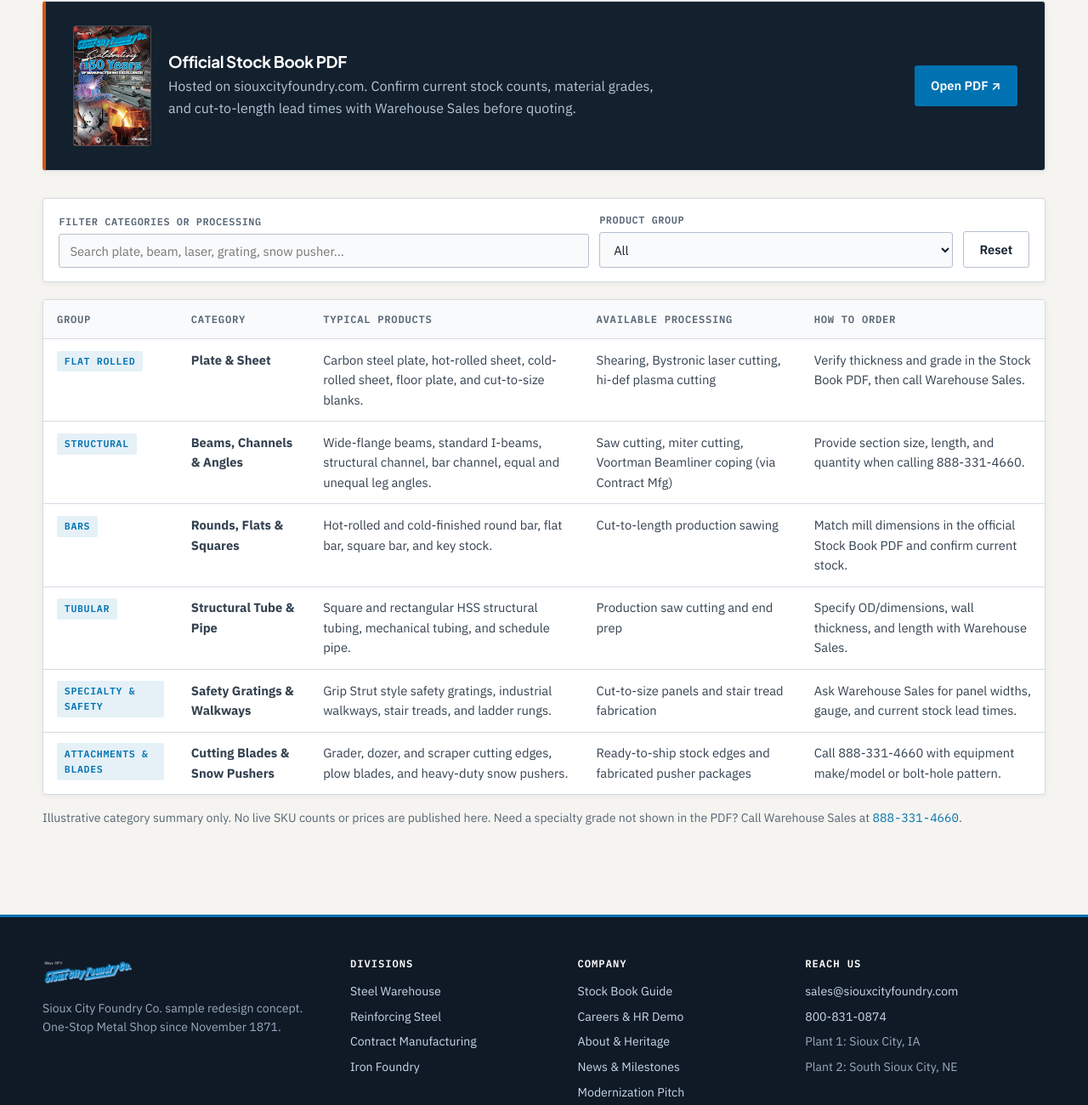
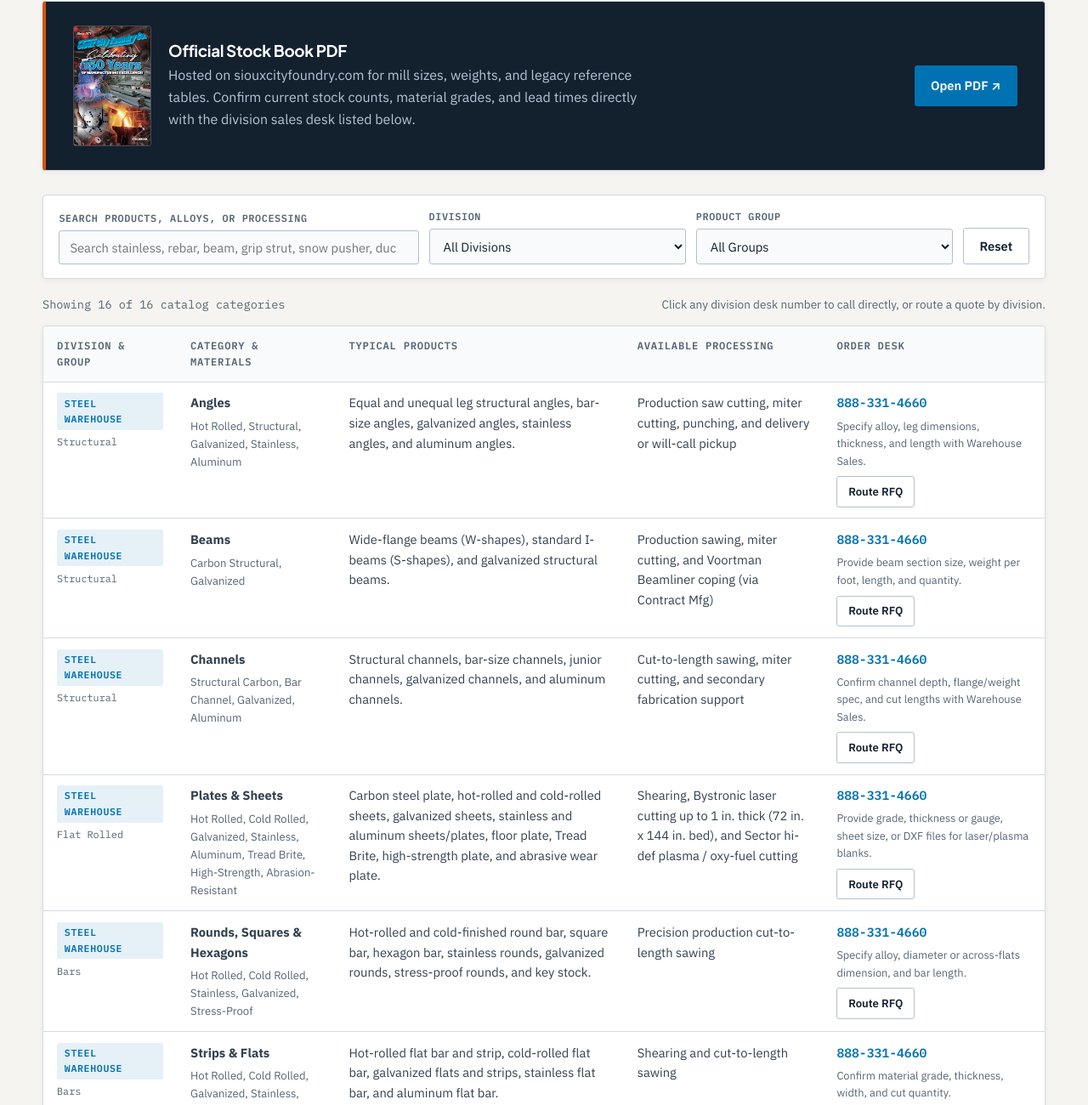
Before and after one commit to Abrinsky/scf-site-concepts, a plain HTML site: page stock-book.html in a window 1280 px wide. Shown: the part 500-1800 px from the top of the page at 85% size. Drawn offline with nearby package versions, Linux system fonts and the light colour scheme.

Commit message:
Expand Stock Book search to multi-division catalog and steel matrix
Closes #1

```diff
--- a/data/stock-categories.json
+++ b/data/stock-categories.json
@@ -1,44 +1,194 @@
 [
   {
-    "group": "Flat Rolled",
-    "category": "Plate & Sheet",
-    "products": "Carbon steel plate, hot-rolled sheet, cold-rolled sheet, floor plate, and cut-to-size blanks.",
-    "processing": "Shearing, Bystronic laser cutting, hi-def plasma cutting",
-    "howToOrder": "Verify thickness and grade in the Stock Book PDF, then call Warehouse Sales."
+    "division": "Steel Warehouse",
+    "divisionSlug": "warehouse",
+    "group": "Structural",
+    "category": "Angles",
+    "materials": "Hot Rolled, Structural, Galvanized, Stainless, Aluminum",
+    "products": "Equal and unequal leg structural angles, bar-size angles, galvanized angles, stainless angles, and aluminum angles.",
+    "processing": "Production saw cutting, miter cutting, punching, and delivery or will-call pickup",
+    "deskPhone": "888-331-4660",
+    "deskHref": "tel:18883314660",
+    "howToOrder": "Specify alloy, leg dimensions, thickness, and length with Warehouse Sales."
   },
   {
+    "division": "Steel Warehouse",
+    "divisionSlug": "warehouse",
     "group": "Structural",
-    "category": "Beams, Channels & Angles",
-    "products": "Wide-flange beams, standard I-beams, structural channel, bar channel, equal and unequal leg angles.",
-    "processing": "Saw cutting, miter cutting, Voortman Beamliner coping (via Contract Mfg)",
-    "howToOrder": "Provide section size, length, and quantity when calling 888-331-4660."
+    "category": "Beams",
+    "materials": "Carbon Structural, Galvanized",
+    "products": "Wide-flange beams (W-shapes), standard I-beams (S-shapes), and galvanized structural beams.",
+    "processing": "Production sawing, miter cutting, and Voortman Beamliner coping (via Contract Mfg)",
+    "deskPhone": "888-331-4660",
+    "deskHref": "tel:18883314660",
+    "howToOrder": "Provide beam section size, weight per foot, length, and quantity."
   },
   {
-    "group": "Bars",
-    "category": "Rounds, Flats & Squares",
-    "products": "Hot-rolled and cold-finished round bar, flat bar, square bar, and key stock.",
-    "processing": "Cut-to-length production sawing",
-    "howToOrder": "Match mill dimensions in the official Stock Book PDF and confirm current stock."
+    "division": "Steel Warehouse",
+    "divisionSlug": "warehouse",
+    "group": "Structural",
+    "category": "Channels",
+    "materials": "Structural Carbon, Bar Channel, Galvanized, Aluminum",
+    "products": "Structural channels, bar-size channels, junior channels, galvanized channels, and aluminum channels.",
+    "processing": "Cut-to-length sawing, miter cutting, and secondary fabrication support",
+    "deskPhone": "888-331-4660",
+    "deskHref": "tel:18883314660",
+    "howToOrder": "Confirm channel depth, flange/weight spec, and cut lengths with Warehouse Sales."
   },
   {
-    "group": "Tubular",
-    "category": "Structural Tube & Pipe",
-    "products": "Square and rectangular HSS structural tubing, mechanical tubing, and schedule pipe.",
-    "processing": "Production saw cutting and end prep",
-    "howToOrder": "Specify OD/dimensions, wall thickness, and length with Warehouse Sales."
+    "division": "Steel Warehouse",
+    "divisionSlug": "warehouse",
+    "group": "Flat Rolled",
+    "category": "Plates & Sheets",
+    "materials": "Hot Rolled, Cold Rolled, Galvanized, Stainless, Aluminum, Tread Brite, High-Strength, Abrasion-Resistant",
+    "products": "Carbon steel plate, hot-rolled and cold-rolled sheets, galvanized sheets, stainless and aluminum sheets/plates, floor plate, Tread Brite, high-strength plate, and abrasive wear plate.",
+    "processing": "Shearing, Bystronic laser cutting up to 1 in. thick (72 in. x 144 in. bed), and Sector hi-def plasma / oxy-fuel cutting",
+    "deskPhone": "888-331-4660",
+    "deskHref": "tel:18883314660",
+    "howToOrder": "Provide grade, thickness or gauge, sheet size, or DXF files for laser/plasma blanks."
   },
   {
-    "group": "Specialty & Safety",
-    "category": "Safety Gratings & Walkways",
-    "products": "Grip Strut style safety gratings, industrial walkways, stair treads, and ladder rungs.",
-    "processing": "Cut-to-size panels and stair tread fabrication",
-    "howToOrder": "Ask Warehouse Sales for panel widths, gauge, and current stock lead times."
+    "division": "Steel Warehouse",
+    "divisionSlug": "warehouse",
+    "group": "Bars",
+    "category": "Rounds, Squares & Hexagons",
+    "materials": "Hot Rolled, Cold Rolled, Stainless, Galvanized, Stress-Proof",
+    "products": "Hot-rolled and cold-finished round bar, square bar, hexagon bar, stainless rounds, galvanized rounds, stress-proof rounds, and key stock.",
+    "processing": "Precision production cut-to-length sawing",
+    "deskPhone": "888-331-4660",
+    "deskHref": "tel:18883314660",
+    "howToOrder": "Specify alloy, diameter or across-flats dimension, and bar length."
   },
   {
+    "division": "Steel Warehouse",
+    "divisionSlug": "warehouse",
+    "group": "Bars",
+    "category": "Strips & Flats",
+    "materials": "Hot Rolled, Cold Rolled, Galvanized, Stainless, Aluminum",
+    "products": "Hot-rolled flat bar and strip, cold-rolled flat bar, galvanized flats and strips, stainless flat bar, and aluminum flat bar.",
+    "processing": "Shearing and cut-to-length sawing",
+    "deskPhone": "888-331-4660",
+    "deskHref": "tel:18883314660",
+    "howToOrder": "Confirm material grade, thickness, width, and cut quantity."
+  },
+  {
+    "division": "Steel Warehouse",
+    "divisionSlug": "warehouse",
+    "group": "Tubular & Pipe",
+    "category": "Pipe",
+    "materials": "Carbon Steel, Stainless, Aluminum",
+    "products": "SCH 40 structural pipe, SCH 10 lite-wall pipe, extra-strong tested pipe, SCH 40 stainless pipe, and SCH 40 aluminum pipe.",
+    "processing": "Cut-to-length sawing and end prep",
+    "deskPhone": "888-331-4660",
+    "deskHref": "tel:18883314660",
+    "howToOrder": "Specify nominal pipe size (NPS), schedule, grade, and lengths."
+  },
+  {
+    "division": "Steel Warehouse",
+    "divisionSlug": "warehouse",
+    "group": "Tubular & Pipe",
+    "category": "Structural & Mechanical Tubing",
+    "materials": "Carbon Steel, Stainless, Aluminum",
+    "products": "Square and rectangular HSS structural tubing, round mechanical tubing, repair tubing (bushing stock), stainless tubing, and aluminum square tubing.",
+    "processing": "Production saw cutting and miter cutting",
+    "deskPhone": "888-331-4660",
+    "deskHref": "tel:18883314660",
+    "howToOrder": "Specify OD or cross-section dimensions, wall thickness, and length."
+  },
+  {
+    "division": "Steel Warehouse",
+    "divisionSlug": "warehouse",
+    "group": "Safety & Grating",
+    "category": "Safety Gratings & Expanded Metal",
+    "materials": "Galvanized, Carbon Steel, Aluminum",
+    "products": "Cooper B-Line Grip Strut, Heavy Duty Grip Strut, Perf-O Grip, Grate Lock, Traction Tread, Traction Tread ladder rungs, walkway grates, flattened expanded metal, and SAF-T raised expanded metal.",
+    "processing": "Cut-to-size panels, catwalks, platforms, mezzanines, and stair tread sizing",
+    "deskPhone": "888-331-4660",
+    "deskHref": "tel:18883314660",
+    "howToOrder": "Provide plank width, channel height, gauge, and application (walkway, stair tread, platform)."
+  },
+  {
+    "division": "Steel Warehouse",
+    "divisionSlug": "warehouse",
     "group": "Attachments & Blades",
-    "category": "Cutting Blades & Snow Pushers",
-    "products": "Grader, dozer, and scraper cutting edges, plow blades, and heavy-duty snow pushers.",
-    "processing": "Ready-to-ship stock edges and fabricated pusher packages",
-    "howToOrder": "Call 888-331-4660 with equipment make/model or bolt-hole pattern."
+    "category": "Cutting Blades, Protectors & Snow Pushers",
+    "materials": "High-Carbon Steel, Heat-Treated Through-Hardened Steel, Tungsten Carbide Inserts",
+    "products": "ESCO Corp. loader, grader, dozer, scraper, and snow plow cutting blades (including 3/4 in. to 1 in. flame-hardened and tungsten carbide insert blades), blade protectors, and in-house heavy-duty snow pushers with reversible 1-1/2 in. rubber blades and optional side fence.",
+    "processing": "Stock cutting edges, bolt-hole pattern matching, and custom pay-loader snow pusher fabrication (orange or black)",
+    "deskPhone": "888-331-4660",
+    "deskHref": "tel:18883314660",
+    "howToOrder": "Share equipment make/model, bolt pattern, or pay-loader mount specs."
+  },
+  {
+    "division": "Reinforcing Steel",
+    "divisionSlug": "rebar",
+    "group": "Reinforcing Steel",
+    "category": "Black & Epoxy-Coated Rebar",
+    "materials": "Grade 40 & Grade 60 Carbon Rebar, Fusion-Bonded Epoxy Coating",
+    "products": "Black reinforcing steel bar and in-house DOT-compliant epoxy-coated rebar in 20 ft., 30 ft., 40 ft., and 60 ft. stock lengths.",
+    "processing": "In-house fusion-bonded epoxy coating, custom cutting, bending, and project takeoff support (CRSI and EIG member)",
+    "deskPhone": "888-331-0678",
+    "deskHref": "tel:18883310678",
+    "howToOrder": "Send bar schedules or project takeoffs to the Rebar Estimating Desk."
+  },
+  {
+    "division": "Reinforcing Steel",
+    "divisionSlug": "rebar",
+    "group": "Reinforcing Steel",
+    "category": "Paving Dowels & Rebar Accessories",
+    "materials": "DOT Certified Smooth Steel, Wire & Supports",
+    "products": "DOT-certified smooth paving dowels in 3/4 in., 1 in., 1-1/4 in., and 1-1/2 in. diameters, bar supports, wire ties, and related reinforcing accessories.",
+    "processing": "Cut-to-spec dowel packages and jobsite-staged delivery",
+    "deskPhone": "888-331-0678",
+    "deskHref": "tel:18883310678",
+    "howToOrder": "Specify dowel diameter, length, coating requirement, and accessory counts."
+  },
+  {
+    "division": "Contract Manufacturing",
+    "divisionSlug": "contract",
+    "group": "Fabricated Products",
+    "category": "Sherman Tank Fabricated Steel Tanks",
+    "materials": "Carbon Steel, Stainless Steel",
+    "products": "Custom-fabricated elliptical, oval, rectangular, round, and modified-square tanks for diesel, water, utility, process, and vacuum applications.",
+    "processing": "Rolling, forming, MIG/TIG and robotic welding, built to customer specifications and drawings",
+    "deskPhone": "888-844-4126",
+    "deskHref": "tel:18888444126",
+    "howToOrder": "Provide capacity, shape, drawings, and fitting requirements to Contract Manufacturing."
+  },
+  {
+    "division": "Contract Manufacturing",
+    "divisionSlug": "contract",
+    "group": "Fabrication & Machining",
+    "category": "Beam Coping, Weldments & Machining Center",
+    "materials": "Steel, Iron Castings, Brass, Copper, Plastics, Light-Gauge Sheet Metal",
+    "products": "Production and custom weldments, light-gauge sheet metal assemblies, Voortman Beamliner coped structural members, and precision machined components.",
+    "processing": "CNC milling and turning, drilling, boring, thread milling, tapping, slotting, Voortman beam coping, robotic welding, and CWI inspection",
+    "deskPhone": "888-844-4126",
+    "deskHref": "tel:18888444126",
+    "howToOrder": "Send blueprints or CAD models with run quantities to Contract Manufacturing."
+  },
+  {
+    "division": "Contract Manufacturing",
+    "divisionSlug": "contract",
+    "group": "Fabricated Products",
+    "category": "Wine On the Wall Stainless Wine Racks",
+    "materials": "Brushed Stainless Steel",
+    "products": "Wall-mounted 12-bottle modular stainless wine rack configurations (2x6, 3x4, 4x3, 6x2, 12x1, 1x12) and custom continuous punched panels for kitchens and full cellars.",
+    "processing": "Precision sheet punching, forming, brushed finishing, and complimentary layout design",
+    "deskPhone": "888-258-7015",
+    "deskHref": "tel:18882587015",
+    "howToOrder": "Call Wine On the Wall at 888-258-7015 or email wineracks@wineonthewall.com."
+  },
+  {
+    "division": "Metal Casting",
+    "divisionSlug": "foundry",
+    "group": "Iron Foundry Castings",
+    "category": "Gray, Ductile & Specialty Alloy Iron Castings",
+    "materials": "Gray Iron, Ductile Iron, Austempered Ductile, High Silicon Ductile, High Chrome Alloy, High Nickel Alloy, Ni-Hard",
+    "products": "Custom iron castings from ounces up to approximately 3,500 lbs. for agriculture, pumping, mining, oil and gas, and OEM weldment conversions.",
+    "processing": "Green sand (Hunter, Squeezer, Rotolift) and No-Bake molding, in-house pattern shop, metallurgical lab, heat treating, blasting, and grinding",
+    "deskPhone": "888-550-2564",
+    "deskHref": "tel:18885502564",
+    "howToOrder": "Send casting drawings, alloy grade, part weight, and annual volume to Plant 2 Foundry Sales."
   }
 ]
--- a/stock-book.html
+++ b/stock-book.html
@@ -3,8 +3,8 @@
 <head>
   <meta charset="UTF-8" />
   <meta name="viewport" content="width=device-width, initial-scale=1" />
-  <title>Stock Book | Sioux City Foundry Co.</title>
-  <meta name="description" content="Warehouse Stock Book guide and searchable steel category reference for Sioux City Foundry Co." />
+  <title>Stock Book &amp; Product Catalog | Sioux City Foundry Co.</title>
+  <meta name="description" content="Searchable Stock Book and multi-division product catalog for Sioux City Foundry Co.: Steel Warehouse, Reinforcing Steel, Contract Manufacturing, and Metal Casting." />
   <link rel="icon" href="./assets/scfvectorlogo.png" />
   <link rel="preconnect" href="https://fonts.googleapis.com" />
   <link rel="preconnect" href="https://fonts.gstatic.com" crossorigin />
@@ -55,30 +55,47 @@
   <main id="main" x-data="{
     rows: [],
     q: '',
+    division: 'All',
     group: 'All',
     init() {
       fetch('./data/stock-categories.json').then(r => r.json()).then(d => this.rows = d);
     },
+    get divisions() {
+      return ['All', ...new Set(this.rows.map(r => r.division))];
+    },
     get groups() {
-      return ['All', ...new Set(this.rows.map(r => r.group))];
+      const pool = this.division === 'All' ? this.rows : this.rows.filter(r => r.division === this.division);
+      return ['All', ...new Set(pool.map(r => r.group))];
+    },
+    setDivision(val) {
+      this.division = val;
+      if (this.group !== 'All' && !this.groups.includes(this.group)) {
+        this.group = 'All';
+      }
     },
     get filtered() {
       const term = this.q.trim().toLowerCase();
       return this.rows.filter(r => {
+        if (this.division !== 'All' && r.division !== this.division) return false;
         if (this.group !== 'All' && r.group !== this.group) return false;
         if (!term) return true;
-        return (r.category + ' ' + r.products + ' ' + r.processing).toLowerCase().includes(term);
+        return (r.division + ' ' + r.group + ' ' + r.category + ' ' + r.materials + ' ' + r.products + ' ' + r.processing).toLowerCase().includes(term);
       });
+    },
+    resetFilters() {
+      this.q = '';
+      this.division = 'All';
+      this.group = 'All';
     }
   }">
     <section class="page-hero">
       <div class="container">
-        <div class="eyebrow">Steel Service Center Catalog</div>
-        <h1>Warehouse Stock Book</h1>
-        <p>The Stock Book PDF is the official reference for warehouse steel categories and common mill sizes. Use the quick category filter below to locate product groups, then download the live PDF or call Warehouse Sales.</p>
+        <div class="eyebrow">Multi-Division Reference Catalog</div>
+        <h1>Stock Book &amp; Product Directory</h1>
+        <p>Search stocked steel shapes, alloys, safety gratings, cutting blades, reinforcing steel, fabricated tanks, machining, and iron castings across all four active Sioux City Foundry divisions, or open the official Stock Book PDF.</p>
         <div class="btn-row" style="margin-top: 1rem;">
           <a class="btn btn-blue" href="https://www.siouxcityfoundry.com/stockbook_view.pdf" target="_blank" rel="noopener">Download Live Stock Book PDF (~16 MB)</a>
-          <a class="btn btn-primary" href="tel:18883314660">Call Warehouse: 888-331-4660</a>
+          <a class="btn btn-primary" href="tel:18883314660">Warehouse: 888-331-4660</a>
           <button type="button" class="btn btn-secondary no-print" onclick="window.print()">Print Guide</button>
         </div>
       </div>
@@ -86,60 +103,88 @@
 
     <section class="section">
       <div class="container">
-        <div class="cta-band" style="margin-bottom: 2rem;">
+        <div class="cta-band" style="margin-bottom: 1.75rem;">
           <div style="display:flex; gap:1.25rem; align-items:center; flex-wrap:wrap;">
             <img src="./assets/stockbook.png" alt="Sioux City Foundry Stock Book cover" style="width:92px; border-radius:3px; border:1px solid rgba(255,255,255,0.2);" />
             <div>
               <h3>Official Stock Book PDF</h3>
-              <p>Hosted on siouxcityfoundry.com. Confirm current stock counts, material grades, and cut-to-length lead times with Warehouse Sales before quoting.</p>
+              <p>Hosted on siouxcityfoundry.com for mill sizes, weights, and legacy reference tables. Confirm current stock counts, material grades, and lead times directly with the division sales desk listed below.</p>
             </div>
           </div>
-          <a class="btn btn-blue" href="https://www.siouxcityfoundry.com/stockbook_view.pdf" target="_blank" rel="noopener">Open PDF ↗</a>
+          <a class="btn btn-blue" href="https://www.siouxcityfoundry.com/stockbook_view.pdf" target="_blank" rel="noopener">Open PDF &#8599;</a>
         </div>
 
-        <div class="filter-bar no-print" style="grid-template-columns: 1.5fr 1fr auto;">
+        <div class="filter-bar no-print" style="grid-template-columns: 1.4fr 1fr 1fr auto;">
           <div class="field">
-            <label for="stock-search">Filter categories or processing</label>
-            <input id="stock-search" class="input" type="search" x-model="q" placeholder="Search plate, beam, laser, grating, snow pusher..." />
+            <label for="stock-search">Search products, alloys, or processing</label>
+            <input id="stock-search" class="input" type="search" x-model="q" placeholder="Search stainless, rebar, beam, grip strut, snow pusher, ductile iron, tank..." />
+          </div>
+          <div class="field">
+            <label for="stock-division">Division</label>
+            <select id="stock-division" :value="division" @change="setDivision($event.target.value)">
+              <template x-for="d in divisions" :key="d">
+                <option :value="d" x-text="d === 'All' ? 'All Divisions' : d"></option>
+              </template>
+            </select>
           </div>
           <div class="field">
             <label for="stock-group">Product Group</label>
             <select id="stock-group" x-model="group">
               <template x-for="g in groups" :key="g">
-                <option :value="g" x-text="g"></option>
+                <option :value="g" x-text="g === 'All' ? 'All Groups' : g"></option>
               </template>
             </select>
           </div>
-          <button type="button" class="btn btn-secondary" @click="q=''; group='All'">Reset</button>
+          <button type="button" class="btn btn-secondary" @click="resetFilters()">Reset</button>
+        </div>
+
+        <div style="display:flex; justify-content:space-between; align-items:center; flex-wrap:wrap; gap:0.5rem; margin-bottom:0.85rem; font-size:0.85rem; color:var(--ink-muted);">
+          <span class="mono" x-text="'Showing ' + filtered.length + ' of ' + rows.length + ' catalog categories'"></span>
+          <span>Click any division desk number to call directly, or route a quote by division.</span>
         </div>
 
         <div class="table-wrap">
           <table>
             <thead>
               <tr>
-                <th>Group</th>
-                <th>Category</th>
+                <th>Division &amp; Group</th>
+                <th>Category &amp; Materials</th>
                 <th>Typical Products</th>
                 <th>Available Processing</th>
-                <th>How to Order</th>
+                <th>Order Desk</th>
               </tr>
             </thead>
             <tbody>
-              <template x-for="row in filtered" :key="row.category">
+              <template x-for="row in filtered" :key="row.division + '-' + row.category">
                 <tr>
-                  <td><span class="tag" x-text="row.group"></span></td>
-                  <td><strong x-text="row.category"></strong></td>
+                  <td>
+                    <span class="tag" :class="row.divisionSlug === 'warehouse' ? '' : (row.divisionSlug === 'rebar' ? 'tag-ok' : (row.divisionSlug === 'contract' ? 'tag-accent' : 'tag-warn'))" x-text="row.division"></span>
+                    <div class="mono" style="margin-top:0.35rem; font-size:0.74rem; color:var(--ink-muted);" x-text="row.group"></div>
+                  </td>
+                  <td>
+                    <strong x-text="row.category"></strong>
+                    <div style="margin-top:0.3rem; font-size:0.82rem; color:var(--ink-muted);" x-text="row.materials"></div>
+                  </td>
                   <td x-text="row.products"></td>
                   <td x-text="row.processing"></td>
-                  <td x-text="row.howToOrder"></td>
+                  <td style="white-space:nowrap;">
+                    <a class="mono" style="font-weight:600; display:block; margin-bottom:0.35rem;" :href="row.deskHref" x-text="row.deskPhone"></a>
+                    <div style="font-size:0.8rem; color:var(--ink-muted); white-space:normal; margin-bottom:0.45rem;" x-text="row.howToOrder"></div>
+                    <a class="btn btn-secondary btn-sm no-print" :href="'./contact.html?division=' + row.divisionSlug">Route RFQ</a>
+                  </td>
                 </tr>
               </template>
+              <tr x-show="rows.length > 0 && filtered.length === 0" x-cloak>
+                <td colspan="5" style="text-align:center; padding:1.75rem; color:var(--ink-muted);">
+                  No catalog entries matched that search. Try clearing filters or call our main desk at <a class="mono" href="tel:18008310874">800-831-0874</a>.
+                </td>
+              </tr>
             </tbody>
           </table>
         </div>
 
         <p style="margin-top: 1rem; font-size: 0.88rem; color: var(--ink-muted);">
-          Illustrative category summary only. No live SKU counts or prices are published here. Need a specialty grade not shown in the PDF? Call Warehouse Sales at <a class="mono" href="tel:18883314660">888-331-4660</a>.
+          Catalog summary compiled from published Sioux City Foundry division and Stock Book listings. No live inventory counts or pricing are published here. Looking for a specialty alloy, custom size, or updated mill table not listed? Call Warehouse Sales at <a class="mono" href="tel:18883314660">888-331-4660</a> or the main plant line at <a class="mono" href="tel:18008310874">800-831-0874</a>.
         </p>
       </div>
     </section>
```
